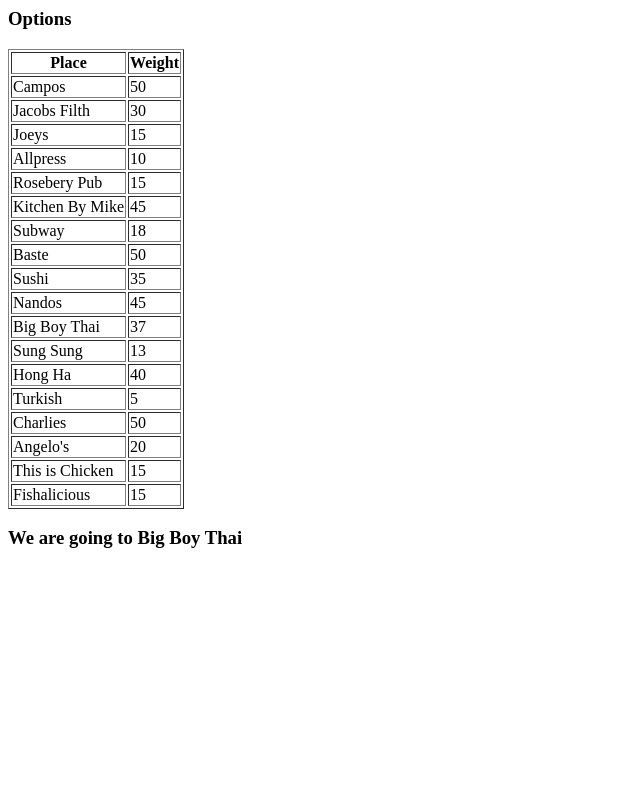
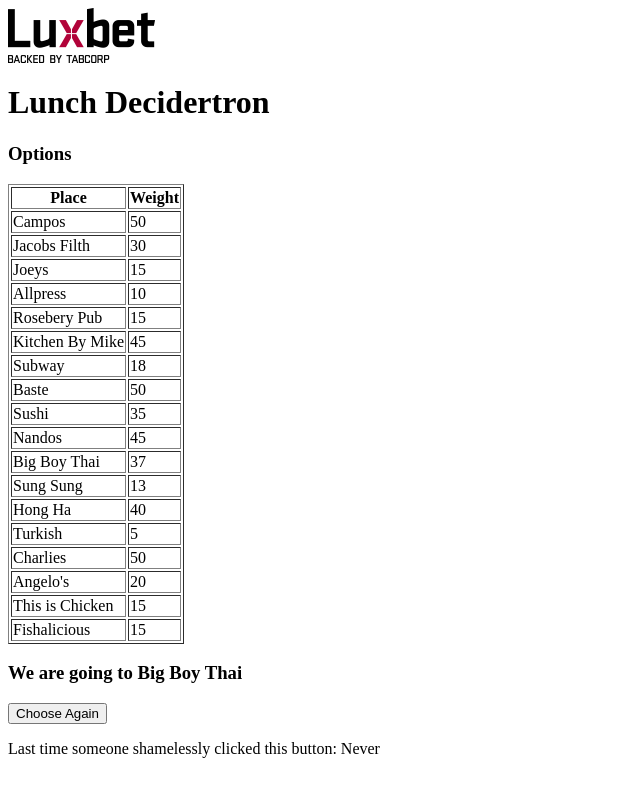
Before and after one commit to shonb/lunch_decidertron, a PHP site: page /index_syd.php in a window 1280 px wide. Shown: the whole page, without its empty margins (0-640 px from the left). Run offline with PHP 8.4, Linux system fonts and the light colour scheme.

Commit message:
Added option to choose again. Making sure the last 3 selected options are not selected again. Added logo.

```diff
--- a/includes/lunchdecidertron.php
+++ b/includes/lunchdecidertron.php
@@ -6,8 +6,8 @@ class LunchDecidertron {
 	private $record_dir;
 	private $options;
 
-	// TODO: Move to config
-	const RECORD_DIR = '/home/robin/lunch/';
+	// How many days of past selected options to ignore (i.e.: not chosen again)
+	const IGNORE_DAYS = 3;
 
 	public function __construct($config_file) {
 		if (is_file($config_file)) {
@@ -18,29 +18,52 @@ class LunchDecidertron {
 		}
 	}
 
-	public function choose_todays_lunch_place() {
+	public function choose_todays_lunch_place($overwrite = false) {
 		$day_of_week = date('l');
 		$recorder = new SimpleDailyRecorder($this->record_dir);
 		$place = $recorder->get_record($day_of_week);
 
-		if (empty($place)) {
+		// Don't mark as overwritten if nothing has been chosen yet
+		if (empty($place) && $overwrite) {
+			$overwrite = false;
+		}
+
+		if (empty($place) || $overwrite) {
 			$picker = new RandomPicker($this->options);
 
-			$yesterdays_pick = $recorder->get_record(date('l', strtotime('last weekday')));
-			if (!empty($yesterdays_pick)) {
-				$picker->add_ignore($yesterdays_pick);
+			// For 'choose again' make sure it doesn't choose the same option again
+			if ($overwrite) {
+				$picker->add_ignore($place);
+			}
+
+			// Don't choose what's been chosen in the past 3 days
+			$days_to_ignore = min(self::IGNORE_DAYS, $picker->count_available_options());
+			for ($i = 1; $i <= $days_to_ignore; $i++) {
+				$past_day = date('l', strtotime("-{$i} day"));
+				$past_selection = $recorder->get_record($past_day);
+				if (!empty($past_selection)) {
+					$picker->add_ignore($past_selection);
+				}
 			}
 
 			$place = $picker->pick();
 
 			if (!empty($place)) {
 				$recorder->record($day_of_week, $place);
+				if ($overwrite) {
+					$recorder->flag_overwrite();
+				}
 			}
 		}
 
 		return $place;
 	}
 
+	public function get_last_overwrite_time() {
+		$recorder = new SimpleDailyRecorder($this->record_dir);
+		return $recorder->get_last_overwrite_time();
+	}
+
 	public function get_options() {
 		return $this->options;
 	}
--- a/includes/randompicker.php
+++ b/includes/randompicker.php
@@ -16,6 +16,11 @@ class RandomPicker {
 
 	public function add_ignore($ignore) {
 		$this->ignored_list[] = $ignore;
+	}
+
+	public function count_available_options() {
+		$available_options = $this->get_available_options();
+		return count($available_options);
 	}
 
 	private function get_available_options() {
--- a/includes/simpledailyrecorder.php
+++ b/includes/simpledailyrecorder.php
@@ -1,7 +1,10 @@
 <?php
 
 class SimpleDailyRecorder {
+	const OVERWRITE_FILENAME = 'overwrite';
+
 	private $dir;
+
 
 	public function __construct($dir) {
 		$this->dir = $dir;
@@ -23,7 +26,21 @@ class SimpleDailyRecorder {
 		file_put_contents($this->get_filename(date('l')), $value);
 	}
 
+	public function flag_overwrite() {
+		$filename = $this->get_overwrite_flag_filename();
+		touch($filename);
+	}
+
+	public function get_last_overwrite_time() {
+		$filename = $this->get_overwrite_flag_filename();
+		return is_file($filename) ? filemtime($filename) : false;
+	}
+
 	private function get_filename($day_of_week) {
 		return $this->dir . $day_of_week;
 	}
+
+	private function get_overwrite_flag_filename() {
+		return $this->dir . self::OVERWRITE_FILENAME;
+	}
 }
--- /dev/null
+++ b/index_all.php
@@ -0,0 +1,19 @@
+<?php
+
+$overwrite = array_key_exists('overwrite', $_POST) && $_POST['overwrite'] == 1;
+
+$options = $decider->get_options();
+$selected = $decider->choose_todays_lunch_place($overwrite);
+
+// Redirect to avoid accidentally re-requesting overwrite when the page is reloaded
+if ($overwrite) {
+	header('Location: ' . $_SERVER['PHP_SELF']);
+}
+
+$last_overwrite = $decider->get_last_overwrite_time();
+$last_overwrite =
+	$last_overwrite === false ?
+	'Never' :
+	date('Y-m-d H:i:s', $last_overwrite);
+
+include(__DIR__ . '/tpl.php');
--- a/index_melb.php
+++ b/index_melb.php
@@ -2,7 +2,5 @@
 require_once(__DIR__ . "/includes/lunchdecidertron.php");
 
 $decider = new LunchDecidertron('./includes/config_melb.php');
-$options = $decider->get_options();
-$selected = $decider->choose_todays_lunch_place();
 
-include(__DIR__ . '/tpl.php');
+include(__DIR__ . '/index_all.php');
--- a/index_syd.php
+++ b/index_syd.php
@@ -2,7 +2,5 @@
 require_once(__DIR__ . "/includes/lunchdecidertron.php");
 
 $decider = new LunchDecidertron('./includes/config_syd.php');
-$options = $decider->get_options();
-$selected = $decider->choose_todays_lunch_place();
 
-include(__DIR__ . "/tpl.php");
+include(__DIR__ . '/index_all.php');
--- a/tpl.php
+++ b/tpl.php
@@ -1,3 +1,7 @@
+<img src="resources/logo.png" alt="Logo" />
+
+<h1>Lunch Decidertron</h1>
+
 <h3>Options</h3>
 <table border=1>
 	<tr>
@@ -23,6 +27,8 @@ function show() {
 	if (i == max) {
 		sel.firstChild.data = "<?php echo $selected; ?>";
 		clearInterval(interval);
+
+		document.getElementById('overwriteForm').style.display = "block";
 	}
 	else {
 		sel.firstChild.data += '.';
@@ -30,6 +36,20 @@ function show() {
 	i++;
 }
 
+function confirm_overwrite() {
+	return confirm("Are you sure? Misuse of this feature carries a penalty of paying for everyone's lunch for 1 week!");
+}
+
 var interval = setInterval("show()", 500);
 
 </script>
+
+
+<div id="overwriteForm" style="display:none;">
+<form method="post" onsubmit="return confirm_overwrite();">
+<input type="hidden" name="overwrite" value="1" />
+<input type="submit" value="Choose Again" />
+</form>
+
+<p>Last time someone shamelessly clicked this button: <?php echo $last_overwrite; ?></p>
+</div>
```
Also changed, not shown: resources/logo.png (added).
